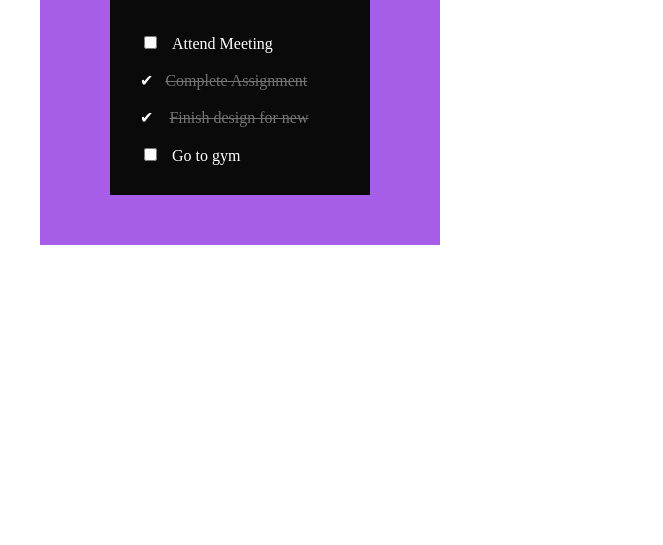
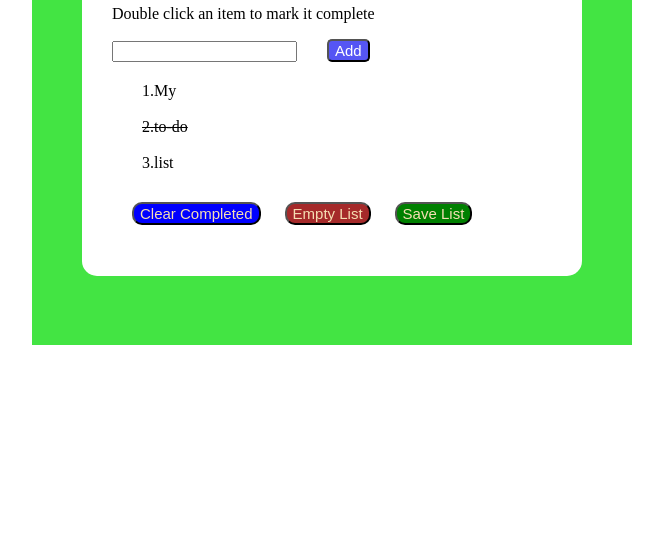
Before and after one commit to Divithkumar3/to_do_list-2-, a plain HTML site: page index.html in a window 1280 px wide. Shown: the part 255-800 px from the top of the page, without its empty margins (468-1131 px from the left). Drawn offline with Linux system fonts and the light colour scheme.

Commit message:
Update index.html

```diff
--- a/index.html
+++ b/index.html
@@ -1,48 +1,93 @@
-<!DOCTYPE html>
+  <!DOCTYPE html>
 <html lang="en">
 <head>
     <meta charset="UTF-8">
     <meta name="viewport" content="width=device-width, initial-scale=1.0">
     <title>Document</title>
     <style>
-        .box1{
-            width: 400px;
-            background-color: rgb(166, 94, 233);
+        .container{
+            background-color: rgb(67, 228, 67);
+            width: 600px;
+            height: 500px;
+            position: absolute;
+            left: 500px;
+            top: 100px;
+        }
+        .content{
+            background-color:white;
+            width: 500px;
+            height: 350px;
+            position: relative;
+            left: 50px;
+            top: 60px;
+            border-radius: 15px;
+        }
+        p{
+            position: relative;
+            left: 30px;
+        }
+        h1{
+            position: relative;
+            left: 30px;
+        }
+        input{
+            position: relative;
+            left: 30px;
+        }
+        .btn1{
+            position: relative;
+            left: 60px;
+            border-radius: 5px;
+            font-size: 15px;
+            background-color: rgb(85, 85, 244);
+            cursor: pointer;
             color: white;
-            height: 300px;
-            margin-left: 500px;
-            margin-top: 200px;
         }
-        .box2{
-            width: 200px;
-            background-color: rgb(10, 10, 10);
-            color: white;
-            height: 150px;
+        .div1{
+            position: relative;
+            top: 20px;
+            left: 60px;
+        }
+        .btn4,.btn2,.btn3{
+            position: relative;
+            top: 50px;
+            left: 50px;
+            border-radius: 10px;
+            color: wheat;
+            font-size: 15px;
+        }
+        .btn2{
+            background-color: blue;
+        }
+        .btn3{
+            background-color: brown;
             position: relative;
             left: 70px;
-            top: 40px;
-            padding: 30px;
         }
-        span{
-            background-color: rgb(83, 82, 82);
+        .btn4{
+            background-color: green;
             position: relative;
-            bottom: 35px;
-            right: 20px;
+            left: 90px;
         }
-        s{
-            color: rgb(115, 115, 115);
+        .para{
+            position: relative;
+            top: 20px;
         }
     </style>
 </head>
 <body>
-    <div class="box1">
-
-        <div class="box2">
-            <span>Todo-list</span>
-            <div class="content"><input type="checkbox">&nbsp;&nbsp;&nbsp;Attend Meeting</div><br>
-            <div class="content">&#10004&nbsp;&nbsp;&nbsp;<s>Complete Assignment</s></div><br>
-            <div class="content">&#10004 &nbsp;&nbsp;&nbsp;<s>Finish design for new</s></div><br>
-            <div class="content"><input type="checkbox">&nbsp;&nbsp;&nbsp;Go to gym</div>
+    <div class="container">
+        <div class="content">
+            <div class="para"><h1>My to-do-list</h1>
+            <p>Double click an item to mark it complete</p>
+            <input type="text"><button class="btn1">Add</button>
+            <div class="div1">1.My</div><br>
+            <div class="div1"><s>2.to-do</s></div><br>
+            <div class="div1">3.list</div>
+            <button class="btn2">Clear Completed</button>
+            <button class="btn3">Empty List</button>
+            <button class="btn4">Save List</button></div>
+        </div>
         </div>
     </div>
 </body>
```
